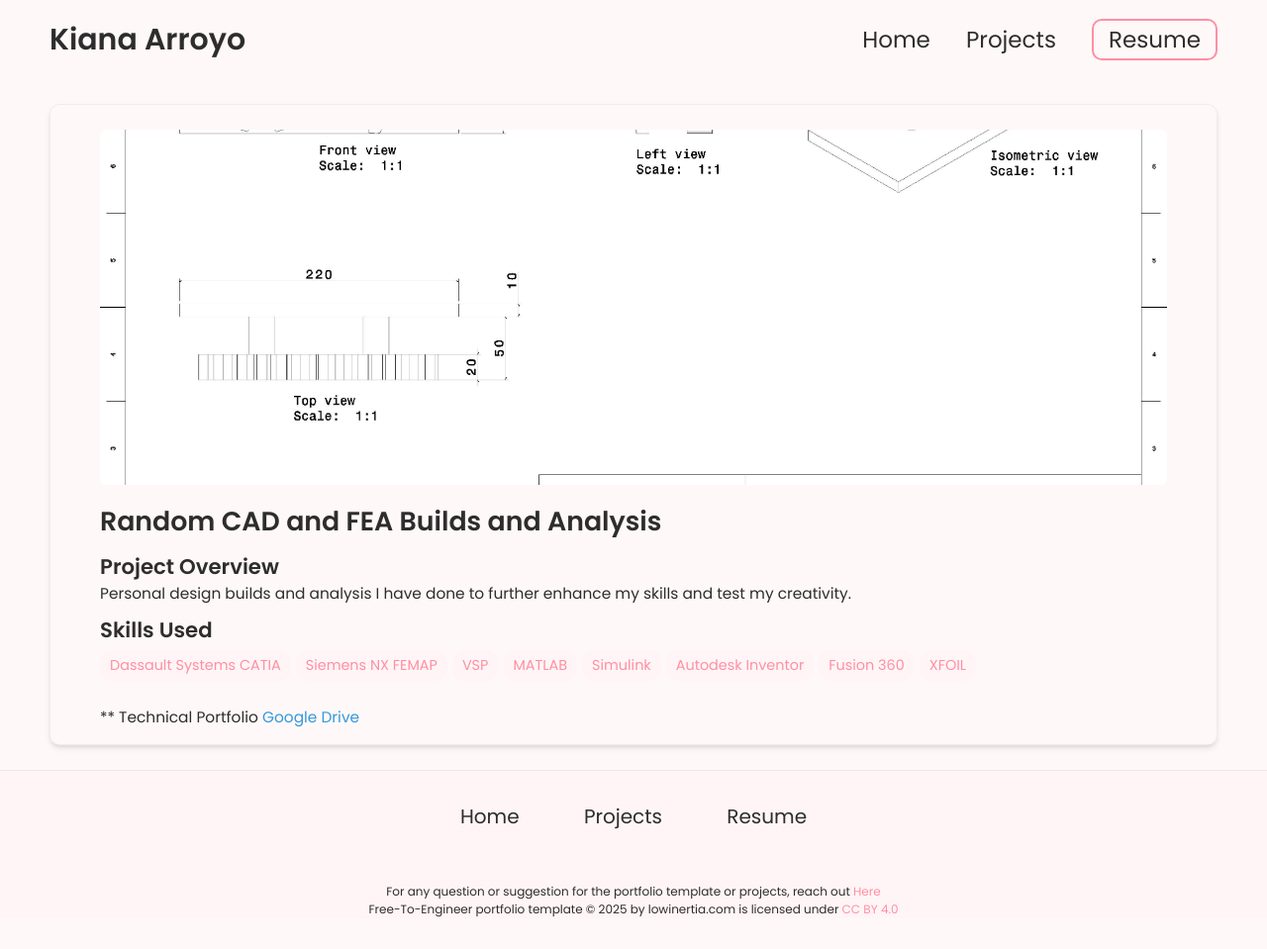
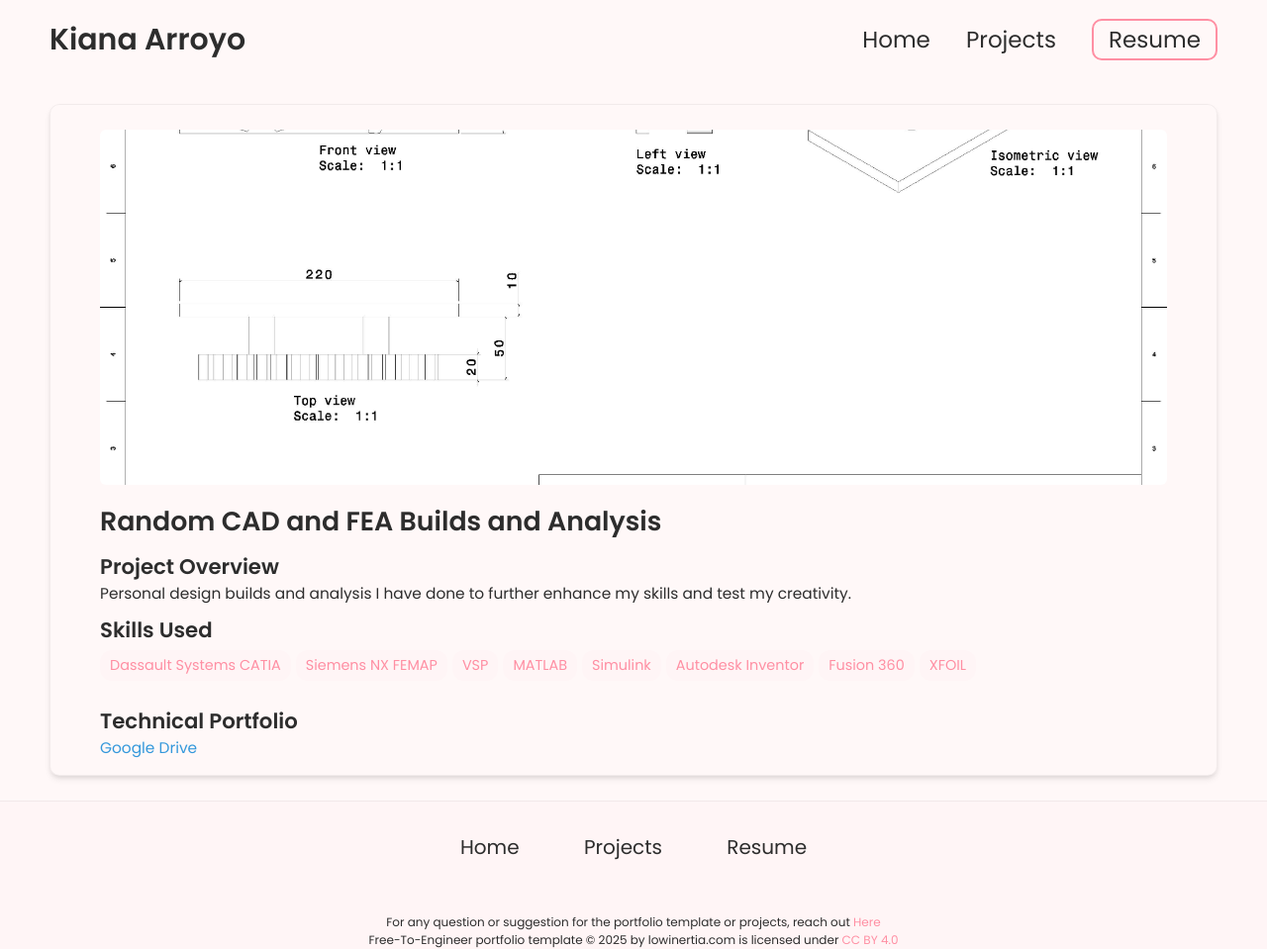
Before and after one commit to oirroyo/oirroyo.github.io, a Jekyll site: the page built from _projects/CAD-FEA/index.md, in a window 1280 px wide. Shown: the whole page at 99% size. Built offline with Jekyll 4.4.1, drawn with Linux system fonts in a browser that asks for light colours; before the commit the page ends 928 px from its top, so only the background shows below that.

```diff
--- a/_projects/CAD-FEA/index.md
+++ b/_projects/CAD-FEA/index.md
@@ -13,5 +13,5 @@ skills:
 - XFOIL
 main-image: /2-Gear Drawing.jpg
 ---
-** Technical Portfolio
+## Technical Portfolio
 [Google Drive](https://drive.google.com/drive/folders/1kb9l6zuHp7MsksU8_7ESSOSb7mODszSn?usp=sharing)
```
